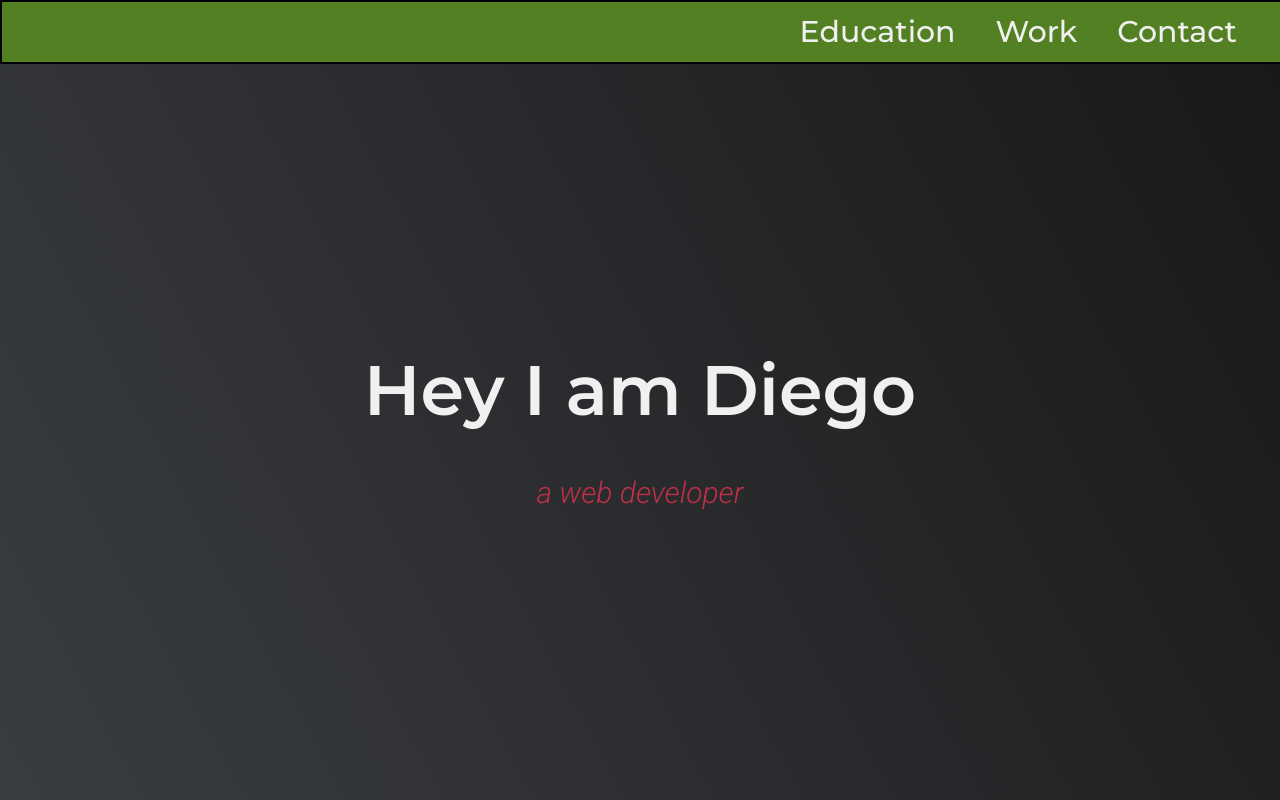
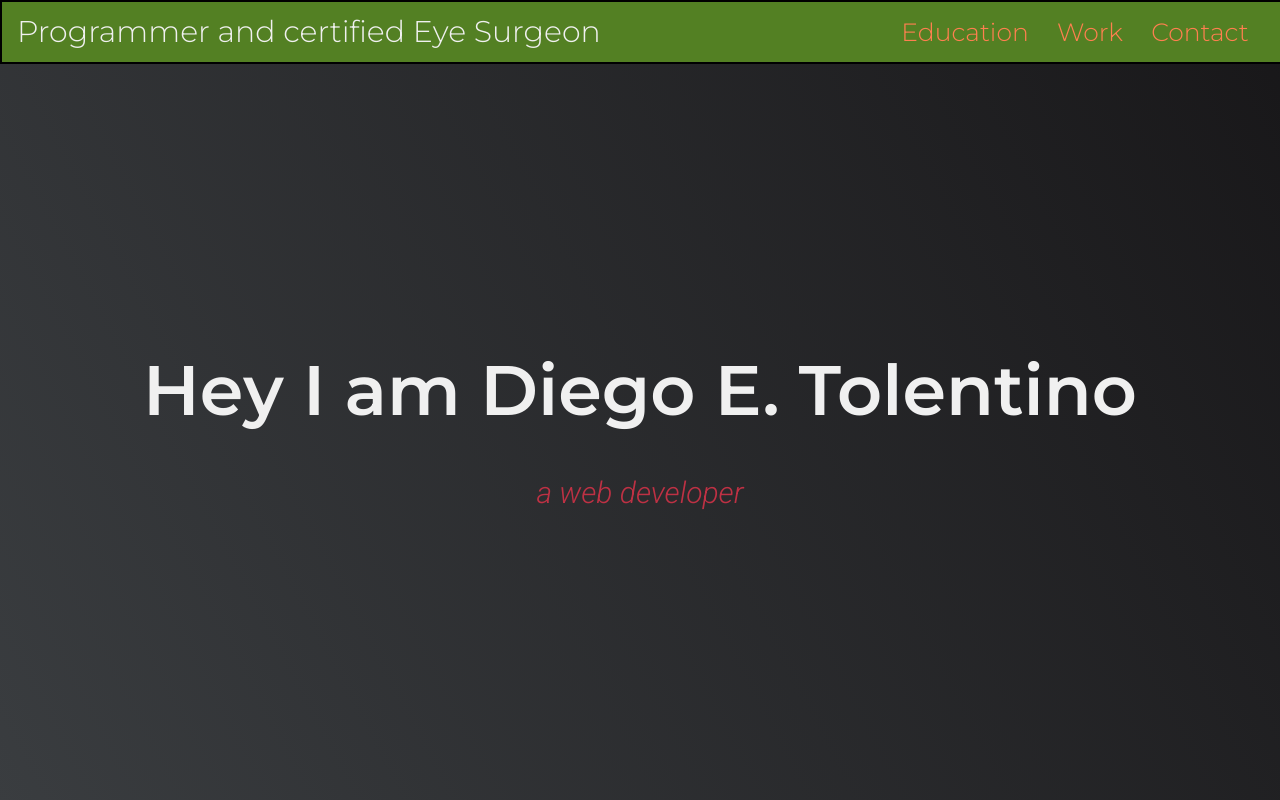
Before and after one commit to tolerevo/personal-portfolio, a plain HTML site: page index.html in a window 1280 px wide. Shown: the top 800 px of the page. Drawn offline with Linux system fonts and the light colour scheme; some packages are replaced by stand-ins of ours; a script that the page names is missing.

Commit message:
Adust section sizes and prepare to add local pages

```diff
--- a/index.html
+++ b/index.html
@@ -21,6 +21,7 @@
   <!-- Nav -->
 
   <nav id="navbar">
+    <h2>Programmer and certified Eye Surgeon</h2>
     <ul class="navbar">
       <li><a href="#Education">Education</a></li>
       <li><a href="#Work">Work</a></li>
@@ -31,7 +32,7 @@
   <!-- Welcome-section-->
 
   <section id="welcome-section">
-    <h1 id="About">Hey I am Diego</h1>
+    <h1 id="About">Hey I am Diego E. Tolentino</h1>
     <p>a web developer</p>
   </section>
 
@@ -51,22 +52,20 @@
         <a href="https://www.freecodecamp.org/learn/2022/responsive-web-design/build-a-survey-form-project/build-a-survey-form"
           target="_blank" class="project project-tile">
           <img class="project-image"
-            src="https://cdn.freecodecamp.org/testable-projects-fcc/images/survey-form-background.jpeg" "project" />
+            src="https://cdn.freecodecamp.org/testable-projects-fcc/images/survey-form-background.jpeg" alt="project"  />
           <p class="project-title">
             <span class="code">&lt;</span>Survey Form<span class="code">&#47;&gt;</span>
           </p>
           <a href="https://www.freecodecamp.org/learn/2022/responsive-web-design/build-a-technical-documentation-page-project/build-a-technical-documentation-page"
             _blank" class="project project-tile">
             <img class="project-image"
-              src="https://cdn.freecodecamp.org/curriculum/css-photo-gallery/3.jpg" "project" />
+              src="https://cdn.freecodecamp.org/curriculum/css-photo-gallery/3.jpg" alt="project" />
             <p class="project-title">
               <span class="code">&lt;</span>Technical-Documentation<span class="code">&#47;&gt;</span>
             </p>
             <a href="https://www.freecodecamp.org/learn/2022/responsive-web-design/build-a-product-landing-page-project/build-a-product-landing-page"
               target="_blank" class="project project-tile">
-              <img class="project-image"
-                src="https://cdn.freecodecamp.org/testable-projects-fcc/images/product-landing-page-logo.png"
-                alt="project" />
+              <img class="project-image" src="https://cdn.freecodecamp.org/curriculum/css-cafe/beans.jpg" alt="project" />
               <p class="project-title">
                 <span class="code">&lt;</span>Product Landing Page<span class="code">&#47;&gt;</span>
               </p>
--- a/styles.css
+++ b/styles.css
@@ -160,66 +160,82 @@ h1 {
 /** Navbar **/
 #navbar {
   position: fixed;
-  top: 0px;
+  top: 0;
   margin: 0 auto;
   padding: 1.5rem;
   display: flex;
   flex-flow: row nowrap;
   align-items: center;
-  justify-content: flex-end;
+  justify-content: space-evenly;
   width: 100%;
   z-index: 1;
   min-height: 20px;
   background: hsla(89, 57%, 32%, 1);
-
   border:
     2px solid black;
 }
 
-#navbar .navbar {
-  list-style: none;
-  width: 100%;
-  display: flex;
-  flex-flow: row wrap;
-  align-items: center;
-  justify-content: flex-end;
-  padding-right: 4rem;
-  min-width: 70%;
+#navbar h2{
+  font-family: Montserrat, monospace;
+  position: relative;
+  font-size: 3rem;
+  width: 50%;
+  flex-grow: 2;
+  flex-shrink: 1;
+  letter-spacing: 0.7;
+  font-weight: 350;
+  min-width: 40%;
+  text-align: left;
+  letter-spacing: 0.8;
+  line-height: 1;
+  color: var(--main-white)
 }
 
-li a {
+ul.navbar {
+  list-style: none;
+width: 30%;
+display: flex;
+flex-flow: row wrap;
+align-items: center;
+justify-content: space-evenly;
+margin-right: 30px;
+}
+
+li a  {
   text-decoration: none;
   font-family: 'Montserrat', sans-serif, monospace;
-  font-weight: 500;
-  font-size: 3rem;
+  font-weight: 350;
+  font-size: 2.5rem;
   letter-spacing: 0.8;
-  padding: 0 20px;
+  padding: 0 10px;
   color: var(--main-white);
   cursor: pointer;
-  transition-property: color 5s ease-in 1s;
+  transition-property: color;
 
 }
 
 li a:link {
-  transition-property: color 5s ease-in 1s;
+  transition-property: color;
+  color:#ff7f50;
 }
 
 li a:visited {
   color: hsla(0, 0%, 93%, 1);
-  text-decoration: line-through;
+  text-decoration: underline;
 }
 
 li a:hover {
-  font-weight: 700;
-  font-size: 3.4rem;
+  font-weight: 500;
+  font-size: 3rem;
   color: hsla(358, 62%, 49%, 0.9);
   opacity: 90%;
+  transition: all 200ms step-end 200ms;
 }
 
 li a:active {
-  opacity: 50% ;
+  color: var(--main-blue);
+  transition: all 300ms ease-in-out;
 }
-
 /** Welcome-section **/
 
 #welcome-section {
@@ -398,7 +414,7 @@ section#Contact.contact-section {
 .contact-text {
   font-family:
     Roboto, sans-serif;
-  font-size: 1.5rem;
+  font-size: 2rem;
   font-weight: 350;
   font-style: italic;
   margin: 0 auto;
```
